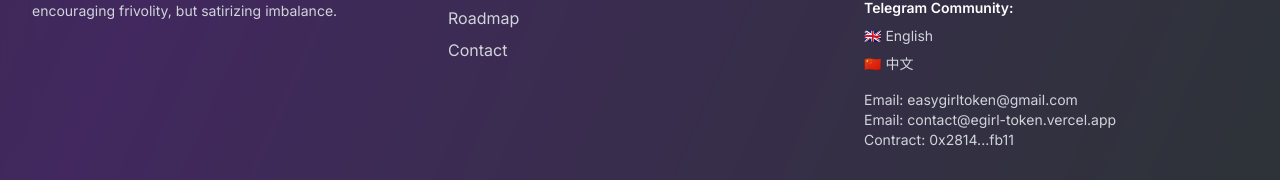
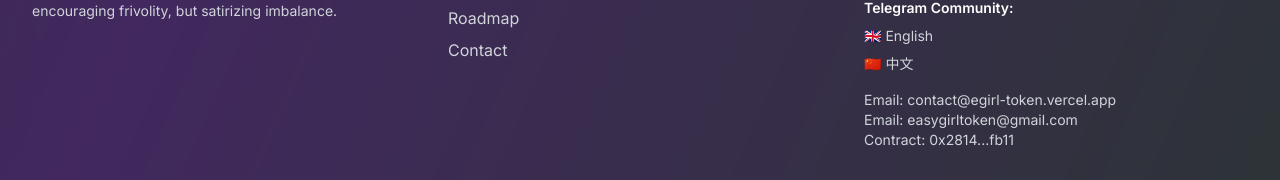
Before and after one commit to erere6232/egirl-website, a Next.js app: page / in a window 1280 px wide. Shown: the part 2637-2817 px from the top of the page. Built offline with nearby package versions, Linux system fonts and the light colour scheme.

Commit message:
Update Footer.tsx

```diff
--- a/components/Footer.tsx
+++ b/components/Footer.tsx
@@ -104,8 +104,8 @@ const Footer = () => {
               ))}
             </div>
             <div className="text-gray-300 text-sm">
+              <p>Email: contact@egirl-token.vercel.app</p>
               <p>Email: easygirltoken@gmail.com</p>
-              <p>Email: contact@egirl-token.vercel.app</p>
               <p>Contract: 0x2814...fb11</p>
             </div>
           </div>
```
